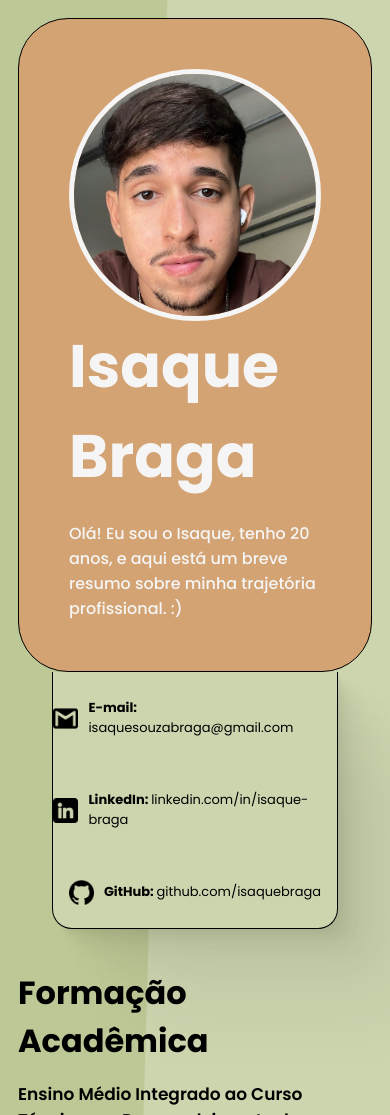
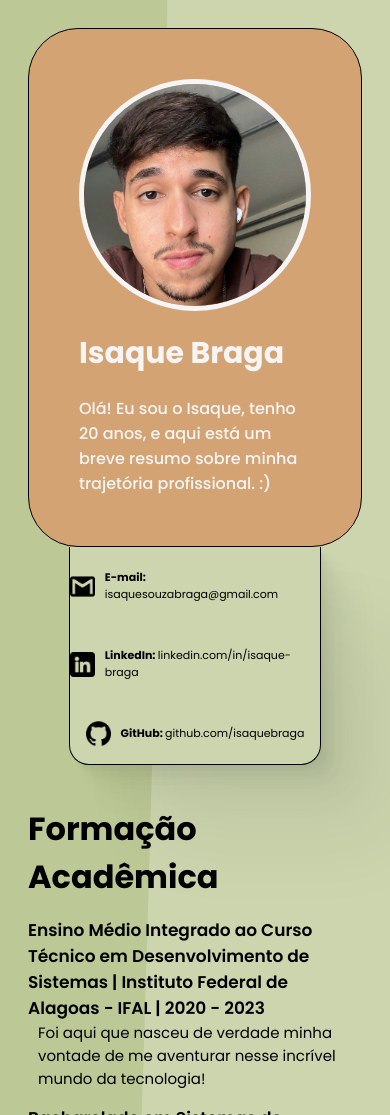
Before and after one commit to isaquebraga/isaquebraga.github.io, a plain HTML site: page index.html in a window 390 px wide. Shown: the top 1115 px of the page. Drawn offline with Linux system fonts and the light colour scheme.

Commit message:
ajuste na lista de contatos nas telas pequenas

```diff
--- a/style.css
+++ b/style.css
@@ -168,28 +168,33 @@ body {
     }
 
     body {
-        padding: 10px;
+        padding: 20px;
         background-size: 150% 200%;
     }
 
     .about-me {
         flex-direction: column;
-        gap: 0px;
+        gap: 20px;
     }
 
     .about-me img {
         height: 100%;
     }
 
+
+    .about-me-text h1 {
+        font-size: 30px;
+    }
+
     .contact div {
         flex-direction: column;
         height: max-content;
-        width: 80%;
+        width: 75%;
     }
 
     .contact-list {
         padding-left: 0;
-        font-size: 13px;
+        font-size: 11px;
     }
 
     .section-list {
```
